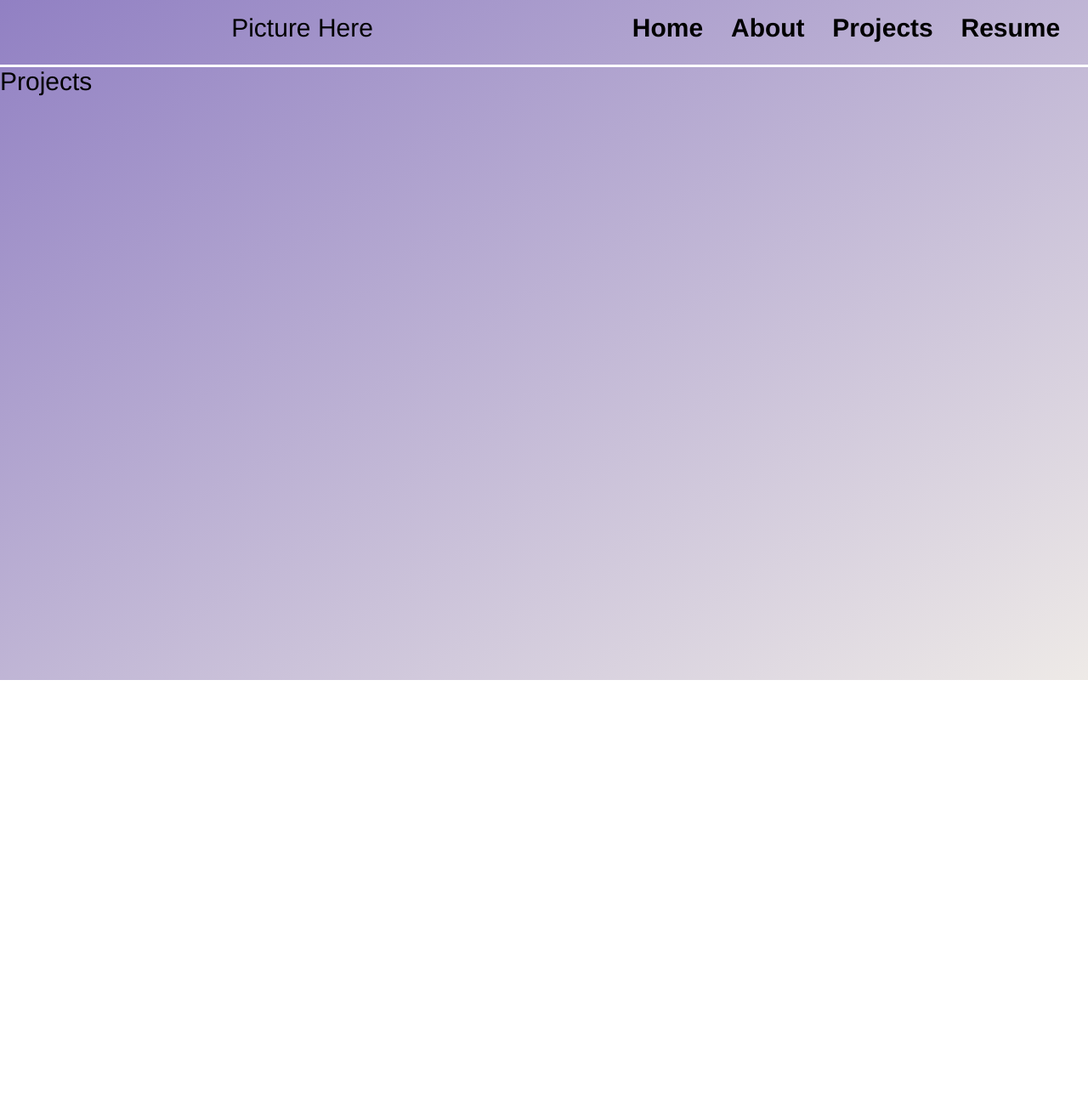
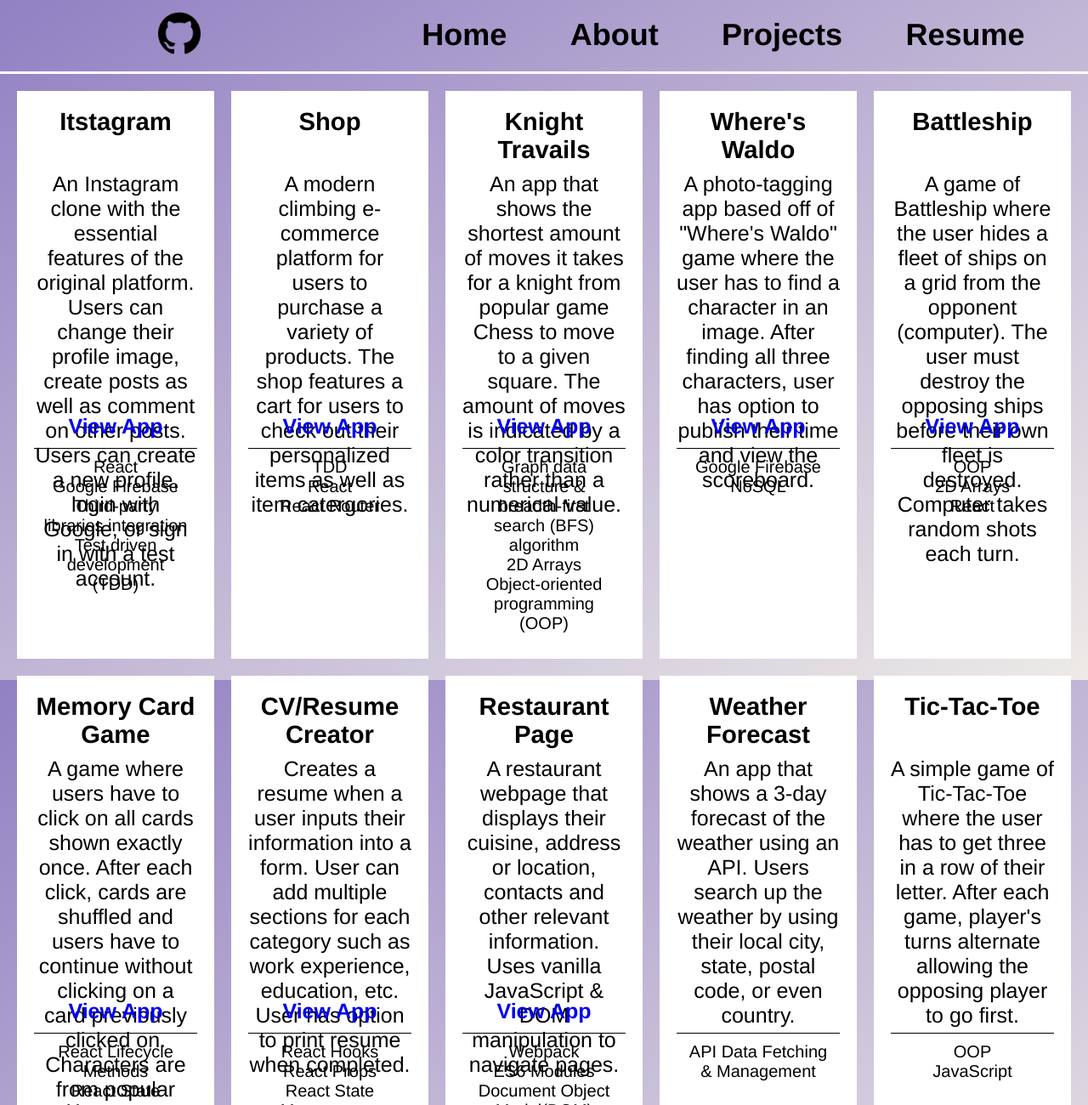
Before and after one commit to BaoWoW123/Portfolio, a React (Create React App) app in the folder portfolio/: page /projects in a window 1280 px wide. Shown: the top 1300 px of the page at 85% size. Before the commit the page ends 800 px from the top, so only its background shows below. Built offline with nearby package versions, Linux system fonts and the light colour scheme.

Commit message:
Update Projects Component

```diff
--- a/portfolio/src/components/Home.js
+++ b/portfolio/src/components/Home.js
@@ -131,7 +131,7 @@ const Home = (props) => {
         </div>
         <ul className="projects">
           <h1>Projects</h1>
-          <li className="project">
+          <li className="homeProject">
             <div>
               <a href="https://instagramclone-f3e9c.web.app/">
                 <h3>Itstagram</h3>
@@ -146,19 +146,19 @@ const Home = (props) => {
                 <li>React</li>
                 <li>JavaScript, HTML, & CSS</li>
                 <li>Google Firebase (NoSQL database)</li>
-                <li>Third party libraries integration</li>
+                <li>Third party-libraries integration</li>
                 <li>Test driven development (TDD)</li>
               </ul>
             </div>
             <div className="imgContainer">
-              <img src={imgArray[0]} />
-              <img src={imgArray[1]} />
+              <img src={imgArray[0]} alt='Instagram Clone 1'/>
+              <img src={imgArray[1]} alt='Instagram Clone 2'/>
             </div>
           </li>
-          <li className="project">
+          <li className="homeProject">
             <div className="imgContainer">
-              <img src={imgArray[2]} />
-              <img src={imgArray[3]} />
+              <img src={imgArray[2]} alt='Shop 1'/>
+              <img src={imgArray[3]} alt='Shop 2'/>
             </div>
             <div>
               <a href="https://shop-bc80d.web.app/">
@@ -177,7 +177,7 @@ const Home = (props) => {
               </ul>
             </div>
           </li>
-          <li className="project">
+          <li className="homeProject">
             <div>
               <a href="https://knight-travails.web.app/">
                 <h3>Knight Travails</h3>
@@ -198,14 +198,14 @@ const Home = (props) => {
               </ul>
             </div>
             <div className="imgContainer">
-              <img src={imgArray[4]} />
-              <img src={imgArray[5]} />
+              <img src={imgArray[4]} alt='Knight Travails 1'/>
+              <img src={imgArray[5]} alt='Knight Travails 2'/>
             </div>
           </li>
-          <li className="project">
+          <li className="homeProject">
             <div className="imgContainer">
-              <img src={imgArray[6]} />
-              <img src={imgArray[7]} />
+              <img src={imgArray[6]} alt="Where's Waldo 1"/>
+              <img src={imgArray[7]} alt="Where's Waldo 2"/>
             </div>
             <div>
               <a href="https://whereswaldo-29041.web.app/">
@@ -242,6 +242,7 @@ const Home = (props) => {
           ></textarea>
           <button type="button" className="contactBtn">
             Send message
+            <div></div>
           </button>
         </form>
         <span className="borderLine"></span>
--- a/portfolio/src/components/Navbar.js
+++ b/portfolio/src/components/Navbar.js
@@ -1,9 +1,12 @@
 import "../styles/Navbar.css";
+import github from '../assets/logos/github.png'
 const Navbar = (props) => {
 
   return (
     <div className="Navbar">
-      <div>Picture Here</div>
+      <a href="https://github.com/BaoWoW123">
+      <img src={github}/>
+        </a>
       <div className="navbarBtns">
         <button type="button" onClick={(e) => props.reroute(e, 'home')}>
           <div>Home</div>
--- a/portfolio/src/components/Projects.js
+++ b/portfolio/src/components/Projects.js
@@ -1,11 +1,222 @@
-
+import "../styles/Projects.css";
+import github from "../assets/logos/github.png";
 const Projects = () => {
-
-    return (
-        <div className="Projects">
-            Projects
-        </div>
-    )
-}
+  return (
+    <div className="Projects">
+      <ul className="projectsList">
+        <li className="project">
+          <h3>Itstagram</h3>
+          <p>
+            An Instagram clone with the essential features of the original
+            platform. Users can change their profile image, create posts as well
+            as comment on other posts. Users can create a new profile, login
+            with Google, or sign in with a test account.
+          </p>{" "}
+          <a href="https://instagramclone-f3e9c.web.app/">View App</a>
+          <ul>
+            <li>React</li>
+            <li>Google Firebase</li>
+            <li>Third-party libraries integration</li>
+            <li>Test driven development (TDD)</li>
+          </ul>
+        </li>
+        <li className="project">
+          <h3>Shop</h3>
+          <p>
+            A modern climbing e-commerce platform for users to purchase a
+            variety of products. The shop features a cart for users to check out
+            their personalized items as well as item catergories.
+          </p>
+          <a href="https://shop-bc80d.web.app/">View App</a>
+          <ul>
+            <li>TDD</li>
+            <li>React</li>
+            <li>React Router</li>
+          </ul>
+        </li>
+        <li className="project">
+          <h3>Knight Travails</h3>
+          <p>
+            An app that shows the shortest amount of moves it takes for a knight
+            from popular game Chess to move to a given square. The amount of
+            moves is indicated by a color transition rather than a numerical
+            value.
+          </p>{" "}
+          <a href="https://knight-travails.web.app/">View App</a>
+          <ul>
+            <li>
+              {" "}
+              Graph data structure & breadth-first search (BFS) algorithm
+            </li>
+            <li>2D Arrays</li>
+            <li>Object-oriented programming (OOP)</li>
+          </ul>
+        </li>
+        <li className="project">
+          <h3>Where's Waldo</h3>
+          <p>
+            A photo-tagging app based off of "Where's Waldo" game where the user
+            has to find a character in an image. After finding all three
+            characters, user has option to publish their time and view the
+            scoreboard.
+          </p>
+          <a href="https://whereswaldo-29041.web.app/">View App</a>
+          <ul>
+            <li>Google Firebase</li>
+            <li>NoSQL</li>
+          </ul>
+        </li>
+        <li className="project">
+          <h3>Battleship</h3>
+          <p>
+            A game of Battleship where the user hides a fleet of ships on a grid
+            from the opponent (computer). The user must destroy the opposing
+            ships before their own fleet is destroyed. Computer takes random
+            shots each turn.
+          </p>{" "}
+          <a href="https://battleship-93658.web.app/">View App</a>
+          <ul>
+            <li>OOP</li>
+            <li>2D Arrays</li>
+            <li>React</li>
+          </ul>
+        </li>
+        <li className="project">
+          <h3>Memory Card Game</h3>
+          <p>
+            A game where users have to click on all cards shown exactly once.
+            After each click, cards are shuffled and users have to continue
+            without clicking on a card previously clicked on. Characters are
+            from popular cartoon anime "Bleach".
+          </p>{" "}
+          <a href="https://memorycard-4cda5.web.app/">View App</a>
+          <ul>
+            <li>React Lifecycle Methods</li>
+            <li>React State Management</li>
+            <li></li>
+          </ul>
+        </li>
+        <li className="project">
+          <h3>CV/Resume Creator</h3>
+          <p>
+            Creates a resume when a user inputs their information into a form.
+            User can add multiple sections for each category such as work
+            experience, education, etc. User has option to print resume when
+            completed.
+          </p>{" "}
+          <a href="https://cv-app-8d5f4.web.app/">View App</a>
+          <ul>
+            <li>React Hooks</li>
+            <li>React Props</li>
+            <li>React State Management</li>
+            <li>Input Handling</li>
+          </ul>
+        </li>
+        <li className="project">
+          <h3>Restaurant Page</h3>
+          <p>
+            A restaurant webpage that displays their cuisine, address or
+            location, contacts and other relevant information. Uses vanilla
+            JavaScript & DOM manipulation to navigate pages.
+          </p>{" "}
+          <a href="https://restaurant-page-59a67.web.app/">View App</a>
+          <ul>
+            <li>Webpack</li>
+            <li>ES6 Modules</li>
+            <li>Document Object Model(DOM) Manipulation</li>
+          </ul>
+        </li>
+        <li className="project">
+          <h3>Weather Forecast</h3>
+          <p>
+            An app that shows a 3-day forecast of the weather using an API.
+            Users search up the weather by using their local city, state, postal
+            code, or even country.
+          </p>{" "}
+          <div></div>
+          <ul>
+            <li>API Data Fetching & Management</li>
+          </ul>
+        </li>
+        <li className="project">
+          <h3>Tic-Tac-Toe</h3>
+          <p>
+            A simple game of Tic-Tac-Toe where the user has to get three in a
+            row of their letter. After each game, player's turns alternate
+            allowing the opposing player to go first.
+          </p>
+          <div></div>
+          <ul>
+            <li>OOP</li>
+            <li>JavaScript</li>
+          </ul>
+        </li>
+        <li className="project">
+          <h3>Rock Paper Scissors</h3>
+          <p>
+            A game of rock, paper, scissors where the user plays against a
+            computer. Player that gets to five wins first wins the game.
+          </p>
+          <div></div>
+          <ul>
+            <li>JavaScript Basics</li>
+            <li>CSS Flexbox</li>
+          </ul>
+        </li>
+        <li className="project">
+          <h3>Etch-A-Sketch</h3>
+          <p>
+            An app that lets users draw on a customizable grid. Features various
+            modes; etch, erase, and off.
+          </p>
+          <div></div>
+          <ul>
+            <li>JavaScript Basics</li>
+            <li>HTML & CSS</li>
+          </ul>
+        </li>
+        <li className="project">
+          <h3>Calculator</h3>
+          <p>
+            A calculator that solves basic math problems with the fundamental
+            operators. The app stores the answer as the first operand and can be
+            followed up with the remaining operator and number.
+          </p>
+          <div></div>
+          <ul>
+            <li>JavaScript Basics</li>
+            <li>HTML & CSS</li>
+          </ul>
+        </li>
+        <li className="project">
+          <h3>Admin Dashboard</h3>
+          <p>
+            A non-interactive admin dashboard that shows a modern page layout
+            containing a navigation bar, body, header, etc.
+          </p>
+          <div></div>
+          <ul>
+            <li>HTML</li>
+            <li>CSS Grid</li>
+          </ul>
+        </li>
+        <li className="project">
+          <h3>Signup Form</h3>
+          <p>
+            A basic form page for users to fill out information and submit. App
+            uses common form related attributes such as fieldset, labels, input
+            types, etc.
+          </p>
+          <div></div>
+          <ul>
+            <li>HTML Attributes</li>
+            <li>CSS</li>
+            <li>JavaScript</li>
+          </ul>
+        </li>
+      </ul>
+    </div>
+  );
+};
 
 export default Projects;
--- a/portfolio/src/styles/Home.css
+++ b/portfolio/src/styles/Home.css
@@ -114,7 +114,7 @@
  display:flex;
  flex-direction: column;
  width: 80%;
- padding-bottom: 10px;
+ padding-top: 10px;
 }
 
 .about div {
@@ -164,34 +164,34 @@
 
 .projects {
     display: grid;
-    grid-template-rows: 50px, repeat(4, 1fr), 50px ;
+    grid-template-rows: 100px repeat(4, 1fr) 50px ;
     grid-column: 1/4;
     grid-row: 2/4;
-    padding: 0px 10vw;
+    padding: 30px 10vw;
     gap: 3vh;
 }
 
-.projects h1, .project {
+.projects h1, .homeProject {
     grid-column: 1/3;
     border-bottom: 1px solid #9180c3;
 }
-.project {
+.homeProject {
     display: grid;
     grid-template-columns: 1fr 1fr;
     padding-bottom: 3vh;
 }
 
-.project div {
+.homeProject div {
     display: flex;
     flex-direction: column;
 }
 
-.project div p {
+.homeProject div p {
     padding: 0px 3vw;
     flex-grow: 1;
 }
 
-.project ul {
+.homeProject ul {
     font-size: 18px;
 }
 
@@ -222,18 +222,18 @@
 .projects p {
     font-size: 20px;
 }
-.project a {
+.homeProject a {
     display: flex;
     justify-content: center;
     box-sizing: border-box;
 }
 
-.project a h3, .projects button, .contactBtn {
+.homeProject a h3, .projects button, .contactBtn {
     opacity: .8;
     transition: .1s ease-out;
 }
 
-.project a h3:hover, .projects button:hover, .contactBtn:hover{
+.homeProject a h3:hover, .projects button:hover, .contactBtn:hover{
     transform: scale(1.1);
     opacity: 1;
     cursor: pointer;
@@ -248,7 +248,6 @@
     grid-column: 1/3;
     margin: auto;
 }
-
 
 .contact {
     display: flex;
@@ -298,6 +297,26 @@ form textarea {
 }
 .contactBtn {
     padding: 10px 20px;
+    position: relative;
+    border-radius: 10px;
+    overflow: hidden;
+}
+
+.contactBtn div {
+    z-index: -1;
+    left: 0;
+    top:0;
+    width: 100%;
+    height: 100%;
+    position: absolute;
+}
+
+.contactBtn:hover div {
+    animation: bgColorSlide 1s ease forwards;
+}
+
+.contactBtn:hover {
+    color: white;
 }
 
 .borderLineActive {
@@ -421,7 +440,21 @@ form textarea {
     }
 }
 
+@keyframes bgColorSlide {
+    0% {
+        background-color: #9180c3;
 
+        transform: translateX(-110%) skew(45deg);
+        padding-left: 100px;
+    }
+    95% {
+        transform: translate(-15%) skew(45deg);
+        padding-left: 100px;
+        background-color: #9180c3;
+    } 100% {
+        background-color: #9180c3;
+    }
+}
 @media screen and (max-width: 1080px) {
     .skillSet {
         grid-template-columns: repeat(2, 1fr);
--- a/portfolio/src/styles/Navbar.css
+++ b/portfolio/src/styles/Navbar.css
@@ -1,27 +1,39 @@
 .Navbar {
   display: grid;
-  grid-template-columns: 5fr 4fr;
   text-align: center;
-  padding-top: 2vh;
   position: sticky;
   top: 0;
-  gap: 3vh 0px;
   z-index: 1;
   opacity: 0;
   animation: load 2s ease 3s forwards;
+}
+
+.Navbar a {
+  margin: auto;
+}
+
+.Navbar img {
+  width: 50px;
+  transition: .4s ease;
+}
+
+.Navbar img:hover {
+  transform: rotate(-720deg) scale(1.2);
 }
 
 .navbarBtns {
   display: flex;
   justify-content: space-evenly;
   font-weight: bold;
+  font-size: larger;
+  padding: 20px 0px;
 }
 
-button div {
+.navbarBtns button div {
   border-bottom: 2px solid transparent;
 }
 
-button div:hover {
+.navbarBtns button div:hover {
   animation: active 0.3s ease forwards;
 }
 .active {
--- /dev/null
+++ b/portfolio/src/styles/Projects.css
@@ -0,0 +1,57 @@
+.Projects {
+    display: flex;
+    flex-direction: column;
+    justify-content: center;
+    align-items: center;
+    text-align: center;
+}
+
+.projectsList {
+    display: grid;
+    grid-template-columns: repeat(5, 1fr);
+    gap: 20px;
+    box-sizing: border-box;
+    font-size: smaller;
+    padding: 20px;
+}
+
+.project {
+    background-color: white;
+    display: grid;
+    grid-template-rows: 40px 300px 30px;
+    padding: 20px;
+    gap: 10px;
+}
+
+.project div {
+    display: flex;
+    align-items: center;
+    justify-content: space-evenly;
+}
+
+.project a {
+    transition: .2s ease;
+    font-weight: bold;
+}
+.Projects img {
+    width: 50px;
+    padding: 20px;
+}
+
+.project a:hover {
+    transform: scale(1.2);
+}
+.project ul {
+    font-size: 20px;
+    border-top: 1px solid black;
+    padding: 10px;
+}
+
+@media screen and (max-width: 1080px) {
+    .projectsList {
+        grid-template-columns: repeat(2, 1fr);
+    }
+    .project {
+        grid-template-rows: 40px 400px 30px;
+    }
+}
```
Also changed, not shown: portfolio/src/assets/logos/github.png.
